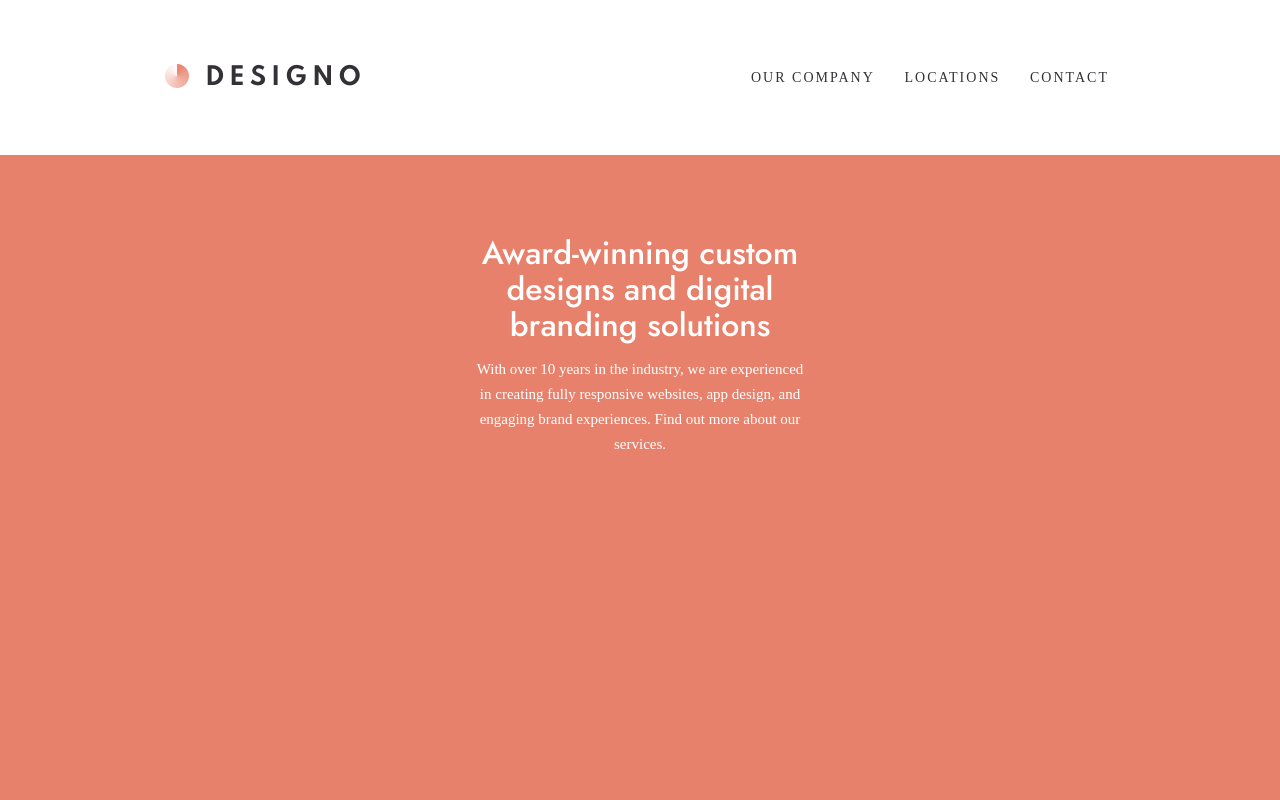
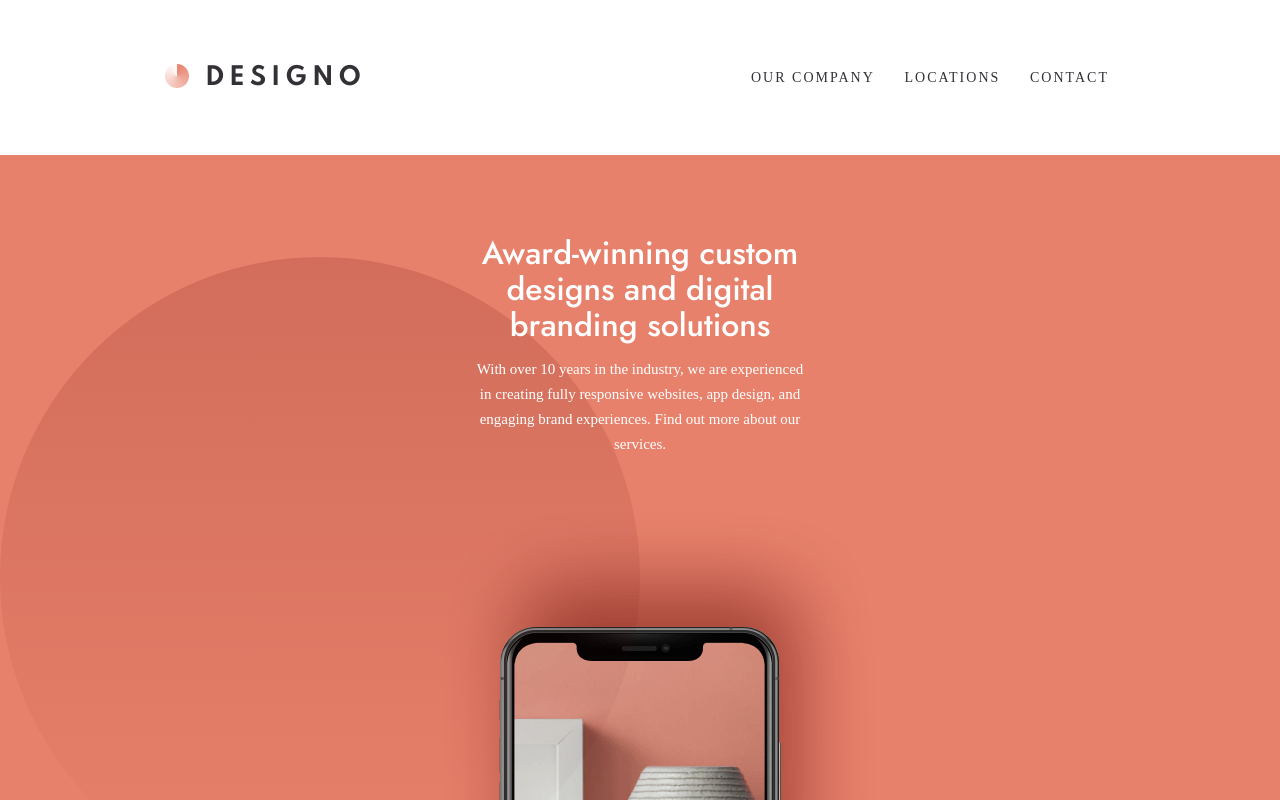
Before and after one commit to danielopq/designo, a React (Vite) app: page / in a window 1280 px wide. Shown: the top 800 px of the page. Built offline with nearby package versions, Linux system fonts and the light colour scheme; a web font is replaced by a local one.

Commit message:
homeHeader - background done

```diff
--- a/src/components/pages/home/components/homeHeader/homeHeader.scss
+++ b/src/components/pages/home/components/homeHeader/homeHeader.scss
@@ -6,6 +6,8 @@
     flex-direction: column;
     align-items: center;
     text-align: center;
+    background: url('../../../../../assets/img/home/bg-pattern.svg') left/640px no-repeat,
+    url('../../../../../assets/img/home/hero-phone.png') 50% 302px/624px no-repeat;
     background-color: var(--peach);
     color: white;
 
```
Also changed, not shown: src/assets/img/home/hero-phone.png (added).
